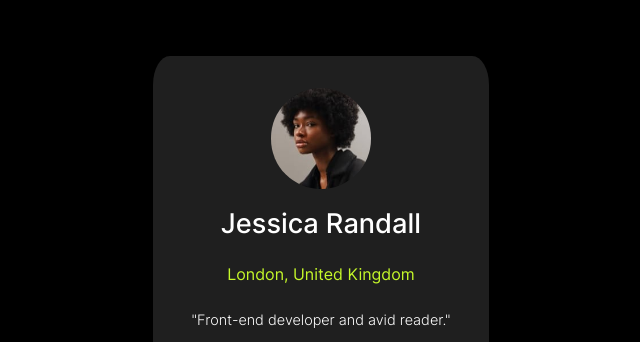
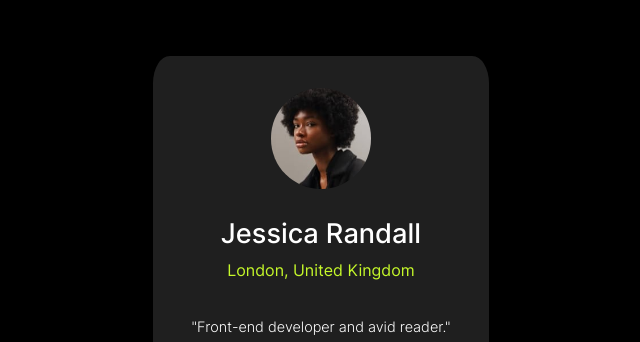
Before and after one commit to AdolpheTshimungu/social_links_profile_main, a plain HTML site: page index.html in a window 1280 px wide. Shown: the top 342 px of the page, without its empty margins (319-959 px from the left). Drawn offline with Linux system fonts and the light colour scheme.

Commit message:
some fixies of design

```diff
--- a/assets/styles/styles.css
+++ b/assets/styles/styles.css
@@ -14,6 +14,7 @@ body {
     display: flex;
     flex-direction: column;
     align-items: center;
+    height: 100vh;
 }
 
 .main {
@@ -21,15 +22,16 @@ body {
     flex-direction: column;
     background-color: hsl(0, 0%, 12%);
     align-items: center;
-    justify-content: center;
+    justify-content: space-between;
     width: 21rem;
-    height: 36rem;
+    height: 34rem;
     margin-top: 3rem;
     margin-bottom: 3rem;
     margin-left: 1rem;
     margin-right: 1rem;
     border-radius: 5%;
     padding: 2rem 0rem 2rem 0rem;
+    gap: 10px;
 }
 
 .main img {
@@ -42,7 +44,7 @@ body {
     font-family: 'Inter', serif;
     font-style: normal;
     font-weight: 500;
-    margin-bottom: auto;
+    margin-bottom: 0px;
     font-size: 1.7rem;
 }
 
```
